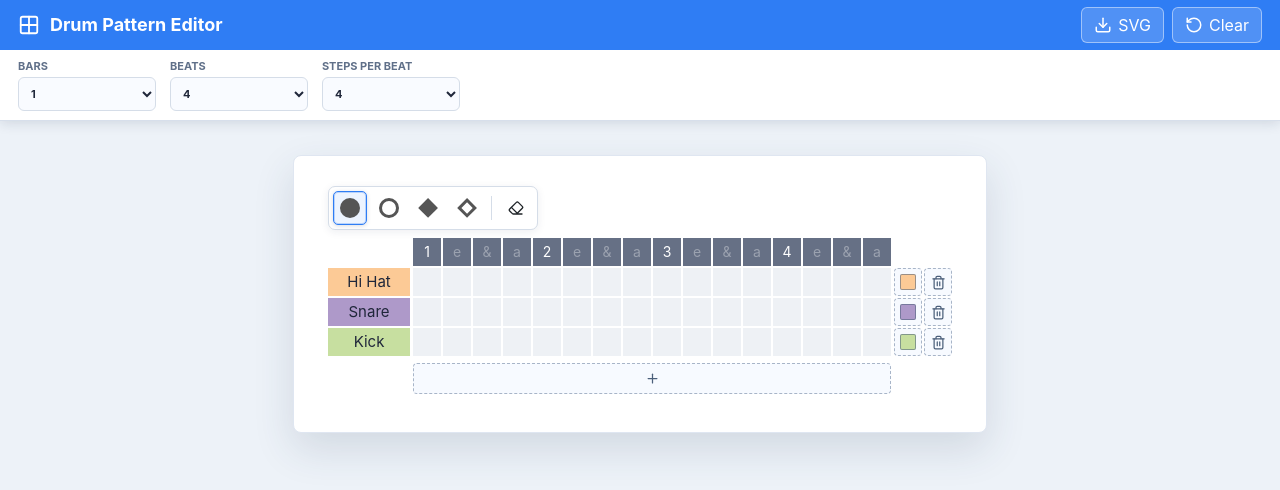
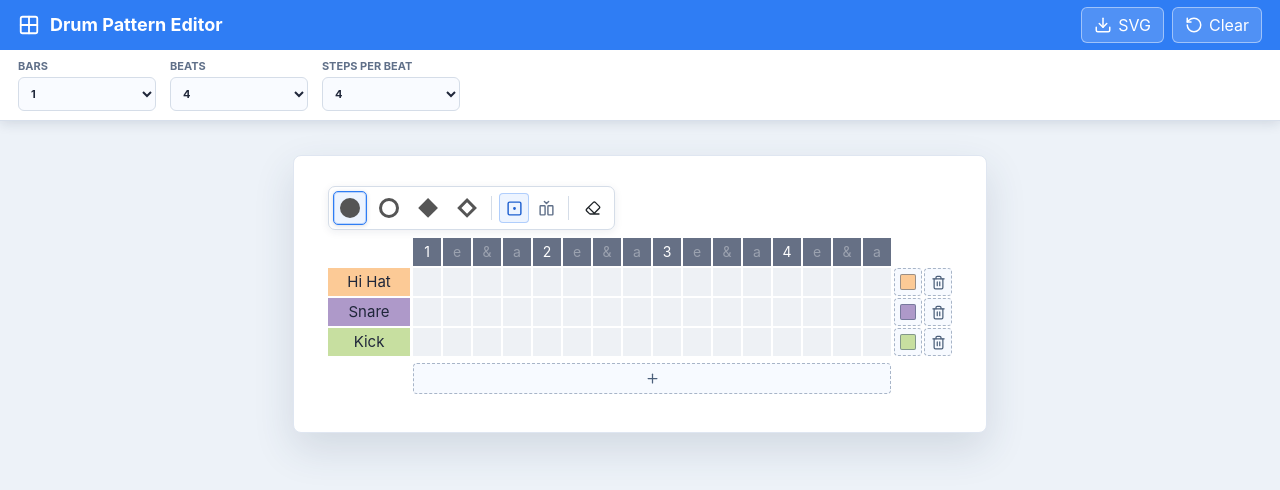
Before and after one commit to dobaksz/drum-pattern-editor, a React (Vite) app: page / in a window 1280 px wide. Shown: the top 490 px of the page. Built offline with nearby package versions, Linux system fonts and the light colour scheme.

Commit message:
Add between-cell mark placement

```diff
--- a/src/main.jsx
+++ b/src/main.jsx
@@ -1,11 +1,13 @@
 import React, { useMemo, useState } from "react";
 import { createRoot } from "react-dom/client";
 import {
+  BetweenVerticalStart,
   Download,
   Eraser,
   Grid2X2,
   Plus,
   RotateCcw,
+  SquareDot,
   Trash2
 } from "lucide-react";
 import "./styles.css";
@@ -47,7 +49,8 @@ const starterRows = ["Hi Hat", "Snare", "Kick"].map((name, index) => ({
   id: `starter-row-${index}`,
   name,
   color: rowColors[index],
-  cells: Array(DEFAULT_BEATS_PER_BAR * DEFAULT_STEPS_PER_BEAT).fill("empty")
+  cells: Array(DEFAULT_BEATS_PER_BAR * DEFAULT_STEPS_PER_BEAT).fill("empty"),
+  dividers: Array(DEFAULT_BEATS_PER_BAR * DEFAULT_STEPS_PER_BEAT - 1).fill("empty")
 }));
 
 function ShapeMark({ color, shapeId }) {
@@ -110,7 +113,7 @@ function RhythmControls({
   );
 }
 
-function PaintControls({ selectedShape, onSelectShape }) {
+function PaintControls({ placementMode, selectedShape, onSelectPlacementMode, onSelectShape }) {
   return (
     <div className="pattern-tools" aria-label="Paint tools">
       <div className="pattern-tools-cluster">
@@ -125,6 +128,29 @@ function PaintControls({ selectedShape, onSelectShape }) {
             <ShapeMark color="#555555" shapeId={shape.id} />
           </button>
         ))}
+        <span className="tool-divider" aria-hidden="true" />
+        <div className="placement-tools-cluster" role="group" aria-label="Mark placement">
+          <button
+            className={placementMode === "cells" ? "placement-option active" : "placement-option"}
+            type="button"
+            aria-pressed={placementMode === "cells"}
+            aria-label="Place marks in cells"
+            title="Place marks in cells"
+            onClick={() => onSelectPlacementMode("cells")}
+          >
+            <SquareDot size={17} />
+          </button>
+          <button
+            className={placementMode === "lines" ? "placement-option active" : "placement-option"}
+            type="button"
+            aria-pressed={placementMode === "lines"}
+            aria-label="Place marks between cells"
+            title="Place marks between cells"
+            onClick={() => onSelectPlacementMode("lines")}
+          >
+            <BetweenVerticalStart size={17} />
+          </button>
+        </div>
         <span className="tool-divider" aria-hidden="true" />
         <button
           className={selectedShape === "empty" ? "swatch active" : "swatch"}
@@ -236,14 +262,15 @@ function RowActions({ canRemove, row, rowHandlers }) {
   );
 }
 
-function GridCells({ row, rowHandlers }) {
+function GridCells({ placementMode, row, rowHandlers }) {
   const symbolColor = row.color;
 
   return (
-    <div className="cell-strip">
+    <div className={`cell-strip grid-cells placement-${placementMode}`}>
       {row.cells.map((cell, cellIndex) => (
         <button
           className="grid-cell"
+          disabled={placementMode !== "cells"}
           key={`${row.id}-${cellIndex}`}
           type="button"
           onClick={() => rowHandlers.paintCell(row.id, cellIndex)}
@@ -252,18 +279,38 @@ function GridCells({ row, rowHandlers }) {
           <ShapeMark color={symbolColor} shapeId={cell} />
         </button>
       ))}
+      <div className="divider-layer" aria-hidden={placementMode !== "lines"}>
+        {row.dividers.map((divider, dividerIndex) => (
+          <div
+            className="divider-slot"
+            key={`${row.id}-divider-${dividerIndex}`}
+            style={{ left: `${(dividerIndex + 1) * (CELL_SIZE + GRID_GAP) - GRID_GAP / 2}px` }}
+          >
+            <div className="divider-mark" aria-hidden="true">
+              <ShapeMark color={symbolColor} shapeId={divider} />
+            </div>
+            <button
+              className="divider-target"
+              disabled={placementMode !== "lines"}
+              type="button"
+              onClick={() => rowHandlers.paintDivider(row.id, dividerIndex)}
+              aria-label={`${row.name} divider after column ${dividerIndex + 1}`}
+            />
+          </div>
+        ))}
+      </div>
     </div>
   );
 }
 
-function PatternRow({ canRemove, row, rowHandlers }) {
+function PatternRow({ canRemove, placementMode, row, rowHandlers }) {
   return (
     <div className="pattern-row">
       <RowLabel
         row={row}
         rowHandlers={rowHandlers}
       />
-      <GridCells row={row} rowHandlers={rowHandlers} />
+      <GridCells placementMode={placementMode} row={row} rowHandlers={rowHandlers} />
       <RowActions canRemove={canRemove} row={row} rowHandlers={rowHandlers} />
     </div>
   );
@@ -285,6 +332,7 @@ function PatternGrid({
   columnCount,
   header,
   rows,
+  placementMode,
   stepsPerBeat,
   onAddRow,
   rowHandlers
@@ -296,6 +344,7 @@ function PatternGrid({
         <PatternRow
           canRemove={rows.length > 1}
           key={row.id}
+          placementMode={placementMode}
           row={row}
           rowHandlers={rowHandlers}
         />
@@ -309,9 +358,11 @@ function PatternEditor({
   columnCount,
   header,
   rows,
+  placementMode,
   selectedShape,
   stepsPerBeat,
   onAddRow,
+  onSelectPlacementMode,
   onSelectShape,
   rowHandlers
 }) {
@@ -331,12 +382,18 @@ function PatternEditor({
           "--row-height": `${ROW_HEIGHT}px`
         }}
       >
-        <PaintControls selectedShape={selectedShape} onSelectShape={onSelectShape} />
+        <PaintControls
+          placementMode={placementMode}
+          selectedShape={selectedShape}
+          onSelectPlacementMode={onSelectPlacementMode}
+          onSelectShape={onSelectShape}
+        />
         <div className="pattern-zoom">
           <PatternGrid
             columnCount={columnCount}
             header={header}
             rows={rows}
+            placementMode={placementMode}
             stepsPerBeat={stepsPerBeat}
             onAddRow={onAddRow}
             rowHandlers={rowHandlers}
@@ -352,6 +409,7 @@ function App() {
   const [beatsPerBar, setBeatsPerBar] = useState(DEFAULT_BEATS_PER_BAR);
   const [stepsPerBeat, setStepsPerBeat] = useState(DEFAULT_STEPS_PER_BEAT);
   const [rows, setRows] = useState(starterRows);
+  const [placementMode, setPlacementMode] = useState("cells");
   const [selectedShape, setSelectedShape] = useState("dot");
   const columnCount = beatsPerBar * bars * stepsPerBeat;
   const header = useMemo(() => {
@@ -379,7 +437,11 @@ function App() {
         cells:
           row.cells.length > nextLength
             ? row.cells.slice(0, nextLength)
-            : [...row.cells, ...Array(nextLength - row.cells.length).fill("empty")]
+            : [...row.cells, ...Array(nextLength - row.cells.length).fill("empty")],
+        dividers:
+          row.dividers.length > Math.max(0, nextLength - 1)
+            ? row.dividers.slice(0, Math.max(0, nextLength - 1))
+            : [...row.dividers, ...Array(Math.max(0, nextLength - 1 - row.dividers.length)).fill("empty")]
       }))
     );
   }
@@ -407,6 +469,17 @@ function App() {
     );
   }
 
+  function paintDivider(rowId, dividerIndex) {
+    setRows((current) =>
+      current.map((row) => {
+        if (row.id !== rowId) return row;
+        const dividers = [...row.dividers];
+        dividers[dividerIndex] = selectedShape;
+        return { ...row, dividers };
+      })
+    );
+  }
+
   function updateName(rowId, name) {
     setRows((current) => current.map((row) => (row.id === rowId ? { ...row, name } : row)));
   }
@@ -422,7 +495,8 @@ function App() {
         id: `row-${Math.max(0, ...current.map((row) => Number(row.id.replace("row-", "")) || 0)) + 1}`,
         name: `Row ${current.length + 1}`,
         color: rowColors[current.length % rowColors.length],
-        cells: Array(columnCount).fill("empty")
+        cells: Array(columnCount).fill("empty"),
+        dividers: Array(Math.max(0, columnCount - 1)).fill("empty")
       }
     ]);
   }
@@ -435,7 +509,8 @@ function App() {
     setRows((current) =>
       current.map((row) => ({
         ...row,
-        cells: Array(columnCount).fill("empty")
+        cells: Array(columnCount).fill("empty"),
+        dividers: Array(Math.max(0, columnCount - 1)).fill("empty")
       }))
     );
   }
@@ -484,6 +559,7 @@ function App() {
 
   const rowHandlers = {
     paintCell,
+    paintDivider,
     removeRow,
     updateColor: updateRowColor,
     updateName
@@ -505,9 +581,11 @@ function App() {
         columnCount={columnCount}
         header={header}
         rows={rows}
+        placementMode={placementMode}
         selectedShape={selectedShape}
         stepsPerBeat={stepsPerBeat}
         onAddRow={addRow}
+        onSelectPlacementMode={setPlacementMode}
         onSelectShape={setSelectedShape}
         rowHandlers={rowHandlers}
       />
--- a/src/styles.css
+++ b/src/styles.css
@@ -207,6 +207,39 @@ select {
   box-shadow: 0 2px 8px rgba(24, 42, 74, 0.08);
 }
 
+.placement-tools-cluster {
+  display: inline-flex;
+  align-items: center;
+  gap: 2px;
+}
+
+.placement-option {
+  width: 30px;
+  height: 30px;
+  display: inline-grid;
+  place-items: center;
+  padding: 0;
+  border: 0;
+  border-radius: 4px;
+  background: transparent;
+  color: #607089;
+  cursor: pointer;
+  line-height: 0;
+  transition: background-color 140ms ease, box-shadow 140ms ease, color 140ms ease;
+}
+
+.placement-option:hover,
+.placement-option:focus-visible {
+  background: #f7f9fc;
+  color: #3d4858;
+}
+
+.placement-option.active {
+  background: #edf4ff;
+  color: #1d5fd0;
+  box-shadow: inset 0 0 0 1px rgba(47, 125, 244, 0.32);
+}
+
 .tool-divider {
   width: 1px;
   height: 24px;
@@ -262,6 +295,10 @@ select {
   display: grid;
   grid-template-columns: repeat(var(--columns), var(--cell-size));
   gap: var(--grid-gap);
+}
+
+.grid-cells {
+  position: relative;
 }
 
 .corner-cell {
@@ -392,20 +429,96 @@ select {
   cursor: crosshair;
 }
 
-.grid-cell:hover {
+.grid-cell:disabled {
+  opacity: 1;
+  cursor: default;
+}
+
+.placement-cells .grid-cell:hover {
   outline: 1px solid rgba(47, 125, 244, 0.7);
   outline-offset: -1px;
 }
 
 .grid-cell .dot,
-.grid-cell .diamond {
+.grid-cell .diamond,
+.divider-mark .dot,
+.divider-mark .diamond {
   filter: saturate(2.4) brightness(0.72) contrast(1.2);
 }
 
 .grid-cell .ring,
-.grid-cell .hollow-diamond {
+.grid-cell .hollow-diamond,
+.divider-mark .ring,
+.divider-mark .hollow-diamond {
   background: transparent;
   border-color: color-mix(in srgb, var(--symbol-color) 82%, black);
+}
+
+.divider-layer {
+  position: absolute;
+  inset: 0;
+  z-index: 2;
+  pointer-events: none;
+}
+
+.divider-slot {
+  position: absolute;
+  top: 0;
+  bottom: 0;
+  width: 0;
+}
+
+.divider-mark {
+  position: absolute;
+  top: 50%;
+  left: 0;
+  z-index: 1;
+  display: grid;
+  place-items: center;
+  transform: translate(-50%, -50%);
+  pointer-events: none;
+}
+
+.divider-target {
+  position: absolute;
+  top: 0;
+  left: 0;
+  z-index: 2;
+  width: 12px;
+  height: 100%;
+  padding: 0;
+  border: 0;
+  background: transparent;
+  transform: translateX(-50%);
+  cursor: crosshair;
+  pointer-events: none;
+}
+
+.placement-lines .divider-target {
+  pointer-events: auto;
+}
+
+.divider-target::after {
+  content: "";
+  position: absolute;
+  top: 2px;
+  bottom: 2px;
+  left: 50%;
+  width: 2px;
+  border-radius: 2px;
+  background: transparent;
+  transform: translateX(-50%);
+  transition: background-color 120ms ease, box-shadow 120ms ease;
+}
+
+.divider-target:hover::after,
+.divider-target:focus-visible::after {
+  background: rgba(47, 125, 244, 0.65);
+  box-shadow: 0 0 0 3px rgba(47, 125, 244, 0.12);
+}
+
+.divider-target:focus-visible {
+  outline: none;
 }
 
 .add-row-row {
--- a/src/svgExport.js
+++ b/src/svgExport.js
@@ -88,6 +88,19 @@ function createGridCell({ cell, cellIndex, row, y, layout, shapeById }) {
   return `${background}${mark}`;
 }
 
+function createDividerMark({ divider, dividerIndex, row, y, layout, shapeById }) {
+  const { cellSize, gridGap, rowGap, rowHeight, rowLabelWidth } = layout;
+  const cx = rowLabelWidth + rowGap + (dividerIndex + 1) * (cellSize + gridGap) - gridGap / 2;
+
+  return createMarkSvg({
+    cell: divider,
+    color: row.color,
+    cx,
+    cy: y + rowHeight / 2,
+    shapeById
+  });
+}
+
 function createPatternRow({ row, rowIndex, layout, shapeById }) {
   const { gridGap, headerHeight, rowHeight, rowLabelWidth } = layout;
   const y = headerHeight + rowIndex * (rowHeight + gridGap);
@@ -101,7 +114,10 @@ function createPatternRow({ row, rowIndex, layout, shapeById }) {
       size: 15,
       fill: "#20273a"
     }),
-    ...row.cells.map((cell, cellIndex) => createGridCell({ cell, cellIndex, row, y, layout, shapeById }))
+    ...row.cells.map((cell, cellIndex) => createGridCell({ cell, cellIndex, row, y, layout, shapeById })),
+    ...(row.dividers ?? []).map((divider, dividerIndex) =>
+      createDividerMark({ divider, dividerIndex, row, y, layout, shapeById })
+    )
   ].join("");
 }
 
```
